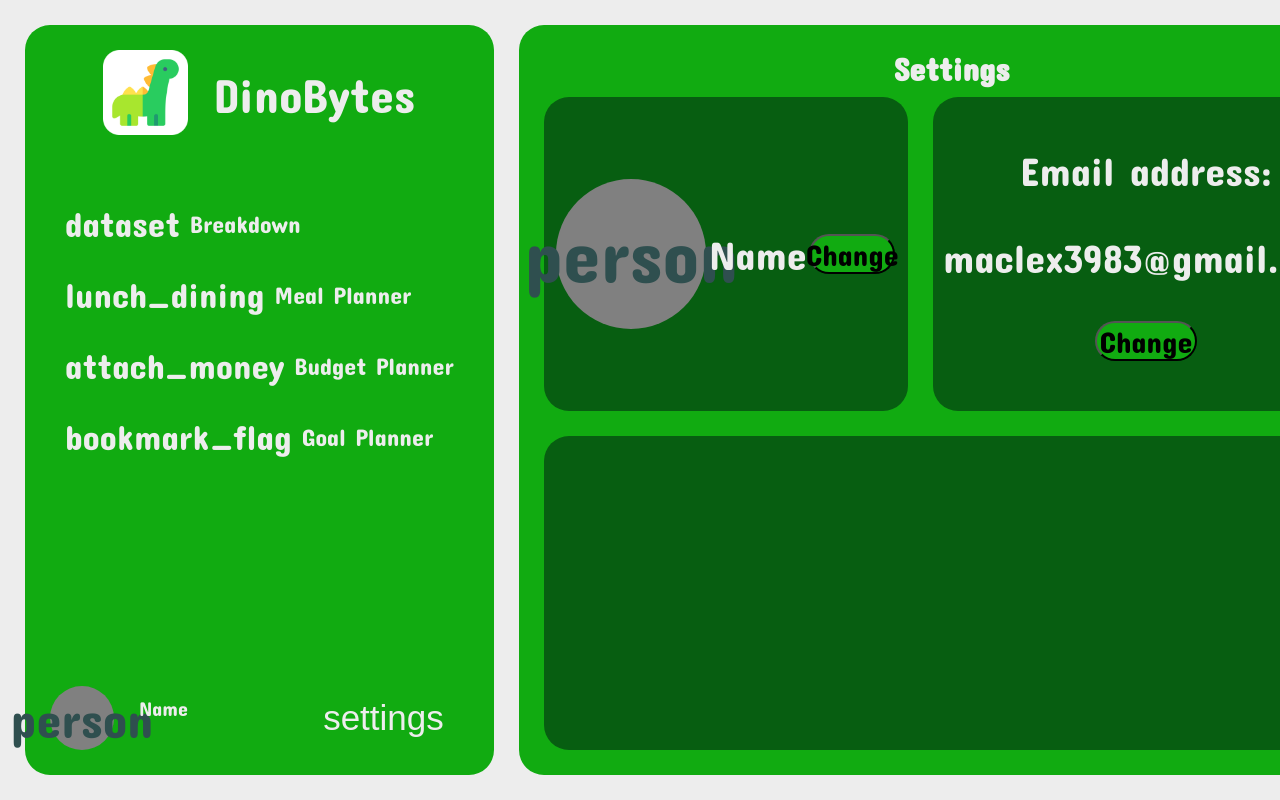
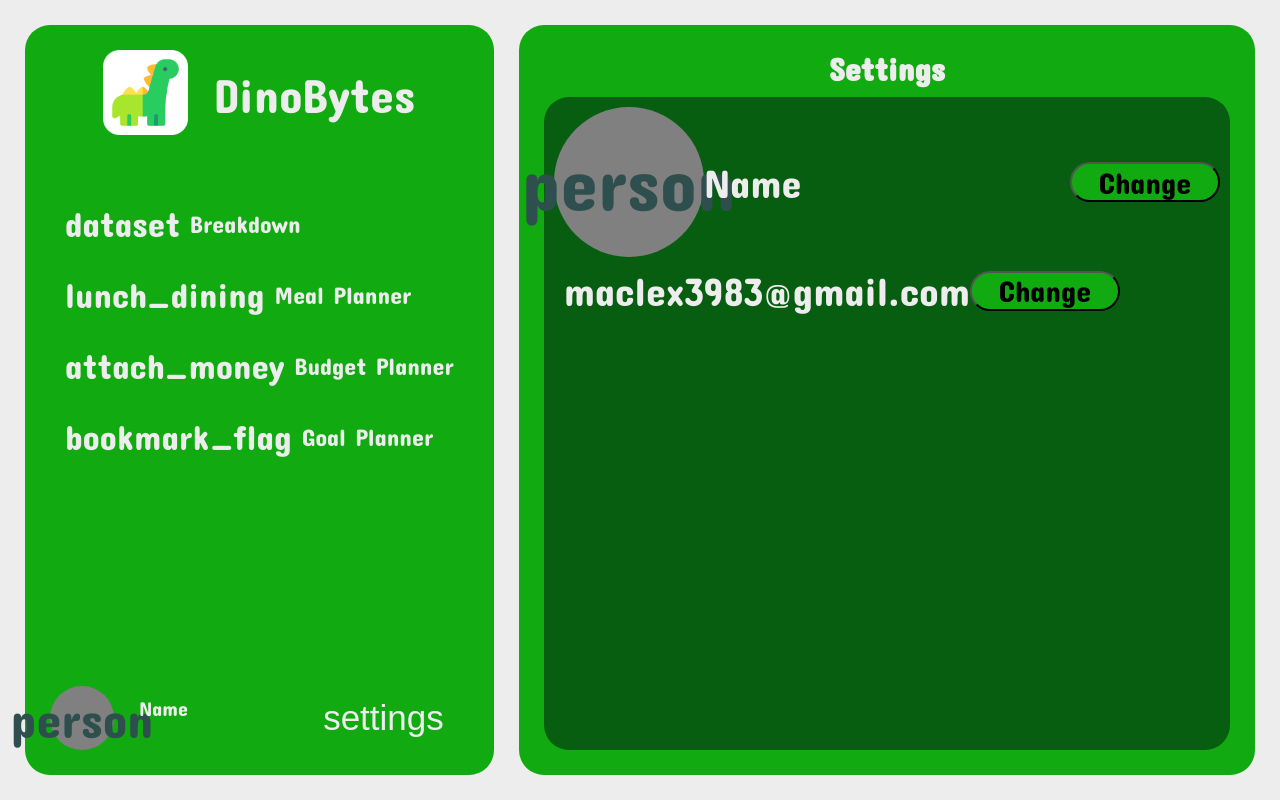
Before and after one commit to LikeMyGames/DinoBytes, a Next.js app: page / in a window 1280 px wide. Both pictures are taken after a click on the button "settings". Built offline with nearby package versions, Linux system fonts and the light colour scheme.

Commit message:
updated settings

```diff
--- a/components/Settings/Settings.module.css
+++ b/components/Settings/Settings.module.css
@@ -7,20 +7,41 @@
     gap: 25px;
 }
 
-.settings_profile_info {
-    grid-column: 1 / 2;
-    grid-row: 1 / 2;
+.profile_info_edit_account {
+    grid-column: 1 / 3;
+    grid-row: 1 / 3;
     display: flex;
     background-color: var(--tertiary);
     border-radius: 25px;
     padding: 10px;
+    align-items: left;
     font-size: 40px;
+    flex-direction: column;
+}
+
+.change_button {
+    width: 150px;
+    height: 40px;
+    display: flex;
+    background-color: var(--foreground);
     align-items: center;
     justify-content: center;
-    justify-content: space-evenly;
+    font-size: 30px;
+    border-radius: 25px;
 }
 
-.profile_info_account_photo {
+.left {
+    display: flex;
+    align-items: center;
+}
+
+.social_profile {
+    display: flex;
+    align-items: center;
+    justify-content: space-between;
+}
+
+.profile_icon {
     height: 150px;
     width: 150px;
     background-color: grey;
@@ -31,53 +52,15 @@
     border-radius: 75px;
 }
 
-.profile_info_account_photo>span {
+.profile_icon>span {
     font-size: 75px;
 }
 
-.profile_info_change_name {
-     width: 25%;
-    height: 40px;
-    display: flex;
-    background-color: var(--foreground);
-    align-items: center;
-    justify-content: center;
-    font-size: 30px;
-    border-radius: 25px;
-}
-
 .email {
-    grid-column: 2 / 3;
-    grid-row: 1 / 2;
     display: flex;
     background-color: var(--tertiary);
     border-radius: 25px;
     padding: 10px;
     font-size: 40px;
     align-items: center;
-    flex-direction: column;
-    justify-content: space-evenly;
 }
-
-.email_change_email {
-    width: 25%;
-    height: 40px;
-    display: flex;
-    background-color: var(--foreground);
-    align-items: center;
-    justify-content: center;
-    font-size: 30px;
-    border-radius: 25px;
-}
-
-.other {
-    grid-column: 1 / 3;
-    grid-row: 2 / 3;
-    display: flex;
-    background-color: var(--tertiary);
-    border-radius: 25px;
-    flex-direction: column;
-    padding: 20px;
-    font-size: 30px;
-    left: 0;
-}
--- a/components/Settings/Settings.tsx
+++ b/components/Settings/Settings.tsx
@@ -4,24 +4,26 @@ import Icon from "@/components/Icon";
 export default function Settings() {
     return (
         <div className={style.settings_container}>
-            <div className={style.settings_profile_info}>
-                <div className={style.profile_info_account_photo}>
+            <div className={style.profile_info_edit_account}>
+                <div className={style.social_profile}>
+                    <div className={style.left}>
+                        <div className={style.profile_icon}>
                             <Icon iconName="person" />
                         </div>
                         Name
-                <button className={`${style.profile_info_change_name} concert_one_regular`}>
+                    </div>
+                    <div className={style.right}>
+                        <button className={`${style.change_button} concert_one_regular`}>
                             Change
                         </button>
                     </div>
+                </div>
                 <div className={style.email}>
-                Email address:
-                <p>maclex3983@gmail.com</p>
-                <button className={`${style.email_change_email} concert_one_regular`}>
+                    maclex3983@gmail.com
+                    <button className={`${style.change_button} concert_one_regular`}>
                         Change
                     </button>
                 </div>
-            <div className={style.other}>
-
             </div>
         </div>
     )
```
Lines whose indentation alone changed are shown as unchanged.
